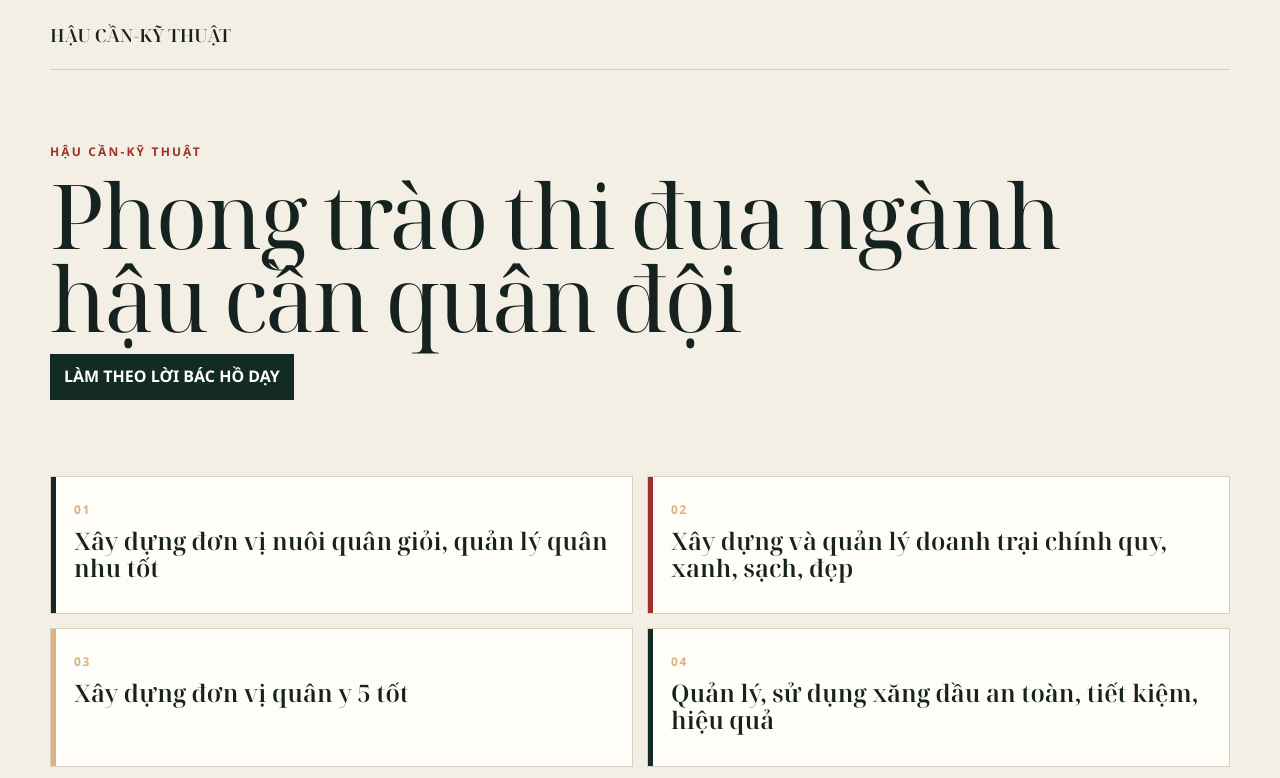
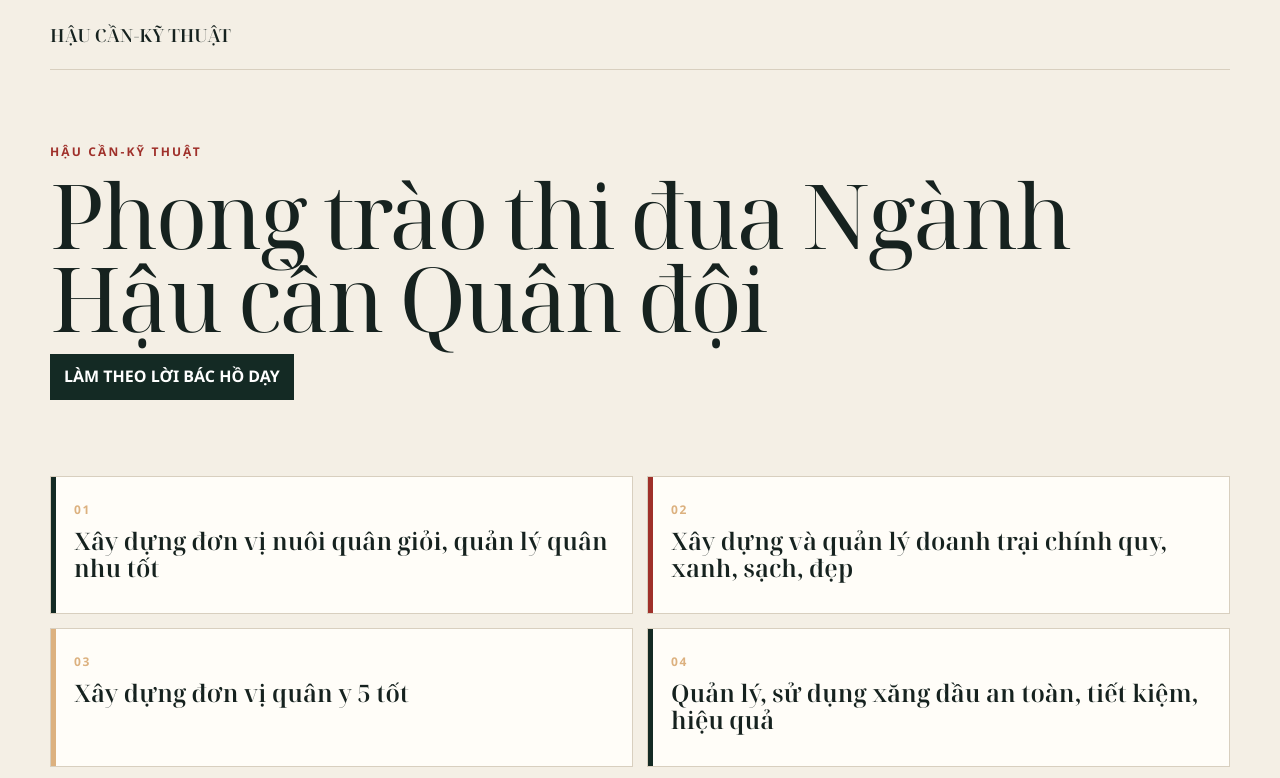
Before and after one commit to kurosawasi0812/hau-can-ky-thuat, a plain HTML site: page index.html in a window 1280 px wide. Shown: the top 778 px of the page. Drawn offline with Linux system fonts and the light colour scheme.

Commit message:
Update index.html

```diff
--- a/index.html
+++ b/index.html
@@ -1 +1 @@
-<!doctype html><html lang="vi"><head><meta charset="utf-8"><meta name="viewport" content="width=device-width,initial-scale=1"><title>HẬU CẦN-KỸ THUẬT</title><link rel="stylesheet" href="./style.css"></head><body><header class="top wrap"><h1>HẬU CẦN-KỸ THUẬT</h1></header><main><section class="hero"><div class="wrap"><p class="kicker">HẬU CẦN-KỸ THUẬT</p><h2>Phong trào thi đua ngành hậu cần quân đội</h2><div class="band">LÀM THEO LỜI BÁC HỒ DẠY</div></div></section><section class="section"><div class="wrap"><div class="cards g2"><article class="card "><div class="num">01</div><h4>Xây dựng đơn vị nuôi quân giỏi, quản lý quân nhu tốt</h4></article><article class="card red"><div class="num">02</div><h4>Xây dựng và quản lý doanh trại chính quy, xanh, sạch, đẹp</h4></article><article class="card gold"><div class="num">03</div><h4>Xây dựng đơn vị quân y 5 tốt</h4></article><article class="card "><div class="num">04</div><h4>Quản lý, sử dụng xăng dầu an toàn, tiết kiệm, hiệu quả</h4></article><article class="card red"><div class="num">05</div><h4>Xây dựng đơn vị vận tải “Chính quy, an toàn, hiệu quả”</h4></article><article class="card gold"><div class="num">06</div><h4>Quản lý, khai thác vũ khí, TBKT tốt, bền, an toàn, tiết kiệm và an toàn giao thông (Cuộc vận động 50)</h4></article></div></div></section></main><footer class="footer"></footer><script src="./script.js"></script></body></html>
+<!doctype html><html lang="vi"><head><meta charset="utf-8"><meta name="viewport" content="width=device-width,initial-scale=1"><title>HẬU CẦN-KỸ THUẬT</title><link rel="stylesheet" href="./style.css"></head><body><header class="top wrap"><h1>HẬU CẦN-KỸ THUẬT</h1></header><main><section class="hero"><div class="wrap"><p class="kicker">HẬU CẦN-KỸ THUẬT</p><h2>Phong trào thi đua Ngành Hậu cần Quân đội</h2><div class="band">LÀM THEO LỜI BÁC HỒ DẠY</div></div></section><section class="section"><div class="wrap"><div class="cards g2"><article class="card "><div class="num">01</div><h4>Xây dựng đơn vị nuôi quân giỏi, quản lý quân nhu tốt</h4></article><article class="card red"><div class="num">02</div><h4>Xây dựng và quản lý doanh trại chính quy, xanh, sạch, đẹp</h4></article><article class="card gold"><div class="num">03</div><h4>Xây dựng đơn vị quân y 5 tốt</h4></article><article class="card "><div class="num">04</div><h4>Quản lý, sử dụng xăng dầu an toàn, tiết kiệm, hiệu quả</h4></article><article class="card red"><div class="num">05</div><h4>Xây dựng đơn vị vận tải “Chính quy, an toàn, hiệu quả”</h4></article><article class="card gold"><div class="num">06</div><h4>Quản lý, khai thác vũ khí, TBKT tốt, bền, an toàn, tiết kiệm và an toàn giao thông (Cuộc vận động 50)</h4></article></div></div></section></main><footer class="footer"></footer><script src="./script.js"></script></body></html>
```
